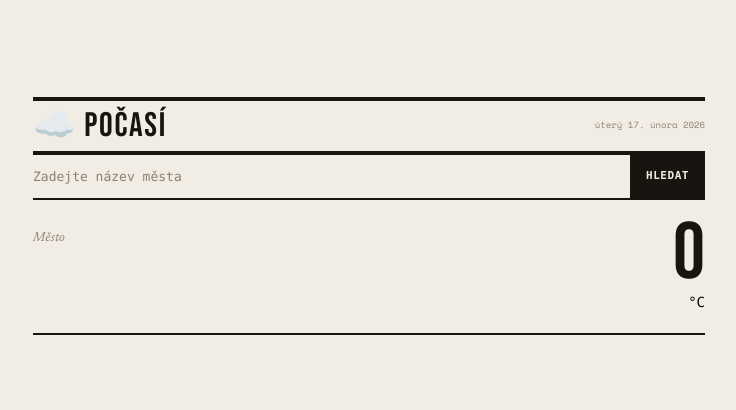
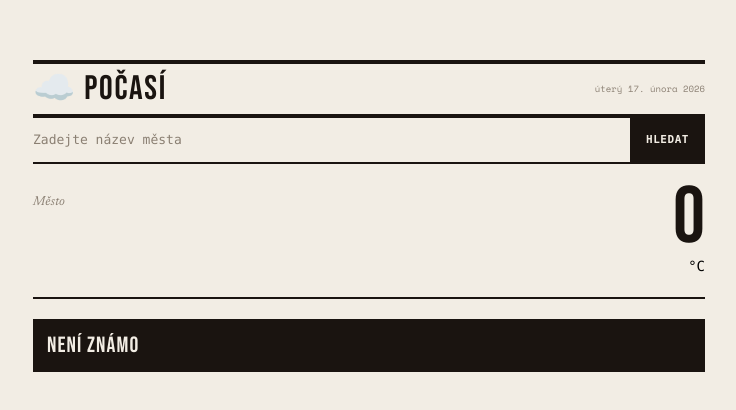
Before and after one commit to jakubjanak/weatherapp, a React (Vite) app: page / in a window 1280 px wide. Shown: the part 174-584 px from the top of the page, without its empty margins (271-1007 px from the left). Built offline with nearby package versions, Linux system fonts and the light colour scheme.

Commit message:
ConditionBanner je hotovy. Doladim pouze UI pozdeji.

```diff
--- a/src/App.tsx
+++ b/src/App.tsx
@@ -2,6 +2,7 @@ import AppLayout from "./components/layout/AppLayout"
 import Masthead from "./components/weather/Masthead"
 import SearchBar from "./components/search/SearchBar"
 import CityHeadline from "./components/weather/CityHeadline"
+import ConditionBanner from "./components/weather/ConditionBanner"
 import { useState } from "react"
 
 function App() {
@@ -14,6 +15,7 @@ function App() {
         <Masthead />
         <SearchBar setCityName={setCityName} setData={setData} />
         <CityHeadline cityName={cityName} data={data} />
+        <ConditionBanner data={data} />
       </AppLayout>
     </>
   )
--- a/src/components/weather/CityHeadline.tsx
+++ b/src/components/weather/CityHeadline.tsx
@@ -6,7 +6,7 @@ export default function CityHeadline({ cityName, data }: { cityName: string, dat
                 <div className="font-news italic text-[13px] text-muted mt-2">{data && data.sys.country || "Město"}</div>
             </div>
             <div className="text-right">
-                <div className="font-bebas text-[80px] leading-[0.85] text-ink">{data &&data.main.temp || "0"}</div>
+                <div className="font-bebas text-[80px] leading-[0.85] text-ink">{data && data.main.temp || "0"}</div>
                 <span className="font-mono text-[14px] text-weather-red block mt-1">°C</span>
             </div>
         </div>
--- a/src/components/weather/ConditionBanner.tsx
+++ b/src/components/weather/ConditionBanner.tsx
@@ -0,0 +1,9 @@
+export default function ConditionBanner({ data }: { data: any }) {
+    return (
+        <div className="bg-ink text-paper flex items-center justify-between px-3.5 py-2.5 mb-5">
+            <div className="font-bebas text-[22px] tracking-wider">
+                {data && data.weather[0].description || "Není známo"}
+            </div>
+        </div>
+    )
+}
```
